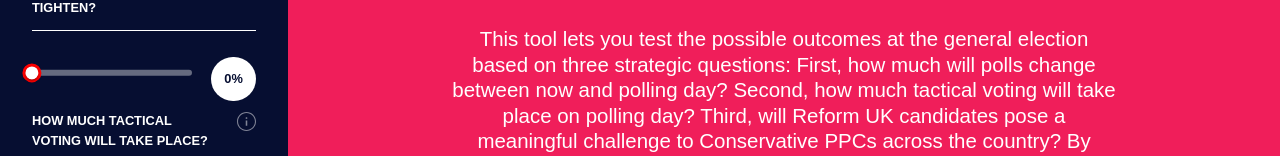
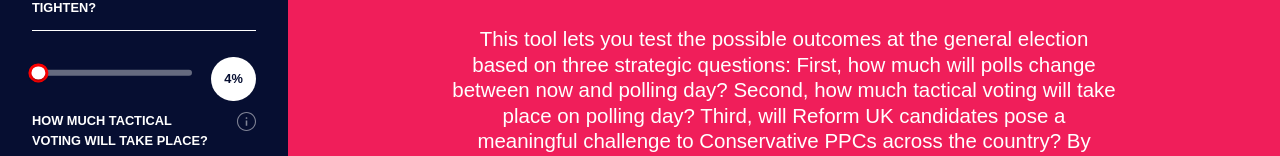
Before and after one commit to langersp/GE2024, a Next.js app: page / in a window 1280 px wide. Shown: the part 235-391 px from the top of the page. Built offline with nearby package versions, Linux system fonts and the light colour scheme; a web font is replaced by a local one.

Commit message:
set default

```diff
--- a/app/components/GESlider.js
+++ b/app/components/GESlider.js
@@ -2,8 +2,8 @@
 import Slider from "@mui/material/Slider";
 import { useState, useEffect } from "react";
 
-const GESlider = ({ title, helperText, handlePollsTighten, onChangeHandler }) => {
-  const [sliderValue, setSliderValue] = useState(0);
+const GESlider = ({ title, helperText, handlePollsTighten, onChangeHandler, defaultValue }) => {
+  const [sliderValue, setSliderValue] = useState(defaultValue);
 
   const handleSliderChange = (event) => {
     setSliderValue(event.target.value);
@@ -25,7 +25,7 @@ const GESlider = ({ title, helperText, handlePollsTighten, onChangeHandler }) =>
         {/* <input type="range" min="0" max="100" value="0" className="slider" /> */}
 
         <Slider
-          defaultValue={0}
+          defaultValue={defaultValue}
           aria-label={title}
           valueLabelDisplay="auto"
           onChange={handleSliderChange}
--- a/app/components/SideBarMainContent.js
+++ b/app/components/SideBarMainContent.js
@@ -21,6 +21,7 @@ const SideBarMainContent = ({
           helperText="Historically, the polls have tightened in the run-up to general elections, as undecided voters make up their minds. This happened to the Conservatives in 1997 (after 18 years in power) and Labour in 2010 (after 13 years in power). In both cases, the Government closed the Opposition’s lead by 8 to 10 percentage points in the final year."
           handlePollsTighten={handlePollsTighten}
           onChangeHandler={handlePollSliderChange}
+          defaultValue={4}
         />
 
         <GESlider
@@ -28,6 +29,7 @@ const SideBarMainContent = ({
           helperText="Ahead of the 2019 General Election, YouGov found 19% of people planned to vote tactically. While polling published after election found 32% of people said they voted tactically in 2019. Earlier this year, in the Selby and Ainsty and Uxbridge by-elections, the Liberal Democrats saw their vote share fall by 5.3 percentage points and 4.6 percentage points respectively. While in the Somerton and Frome by-election, Labour’s vote share fell 10.3 percentage points."
           handlePollsTighten={handlePollsTighten}
           onChangeHandler={handleAntiTorySliderChange}
+          defaultValue={0}
         />
 
         <GESwitch
```
